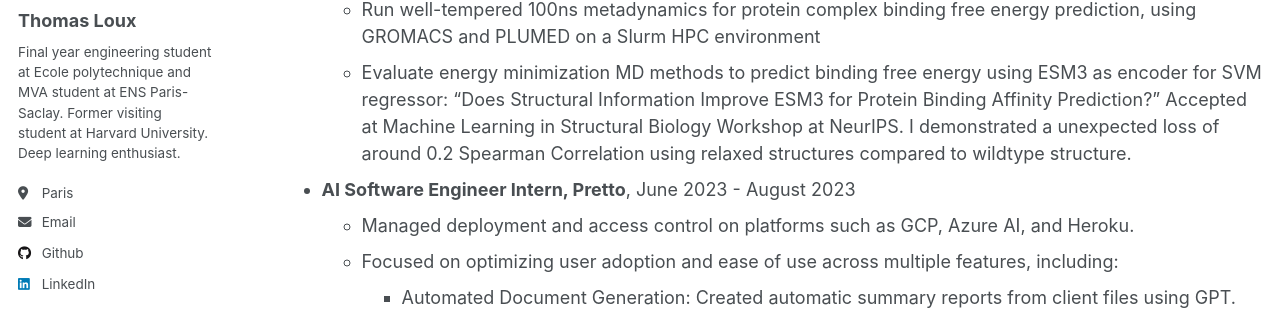
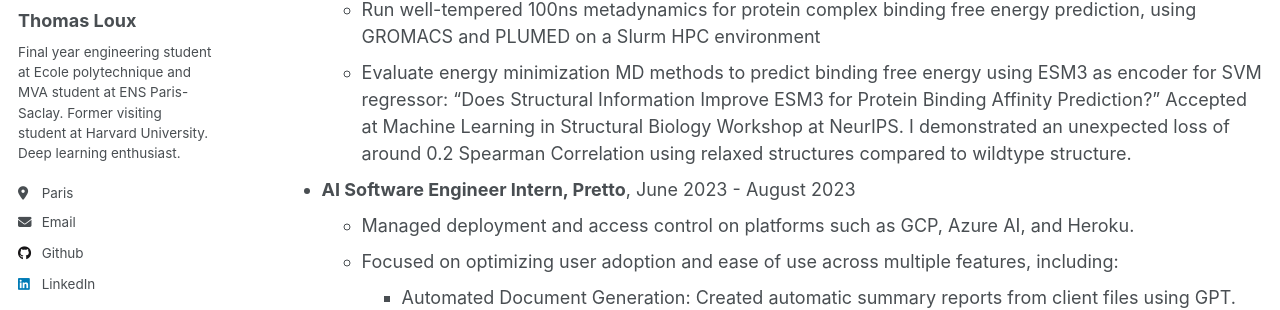
Before and after one commit to thomasloux/thomasloux.github.io, a Jekyll site: the page built from _pages/cv.md, in a window 1280 px wide and 900 px high. Shown: the part 240-550 px from the top of the window. Built offline with Jekyll 4.4.1, drawn with Linux system fonts in a browser that asks for light colours.

Commit message:
correct error

```diff
--- a/_pages/cv.md
+++ b/_pages/cv.md
@@ -13,7 +13,7 @@ Experience
 ======
 - **Research Intern, Shakhnovich Lab, Harvard University**, April 2024 - August 2024
     - Run well-tempered 100ns metadynamics for protein complex binding free energy prediction, using GROMACS and PLUMED on a Slurm HPC environment
-    - Evaluate energy minimization MD methods to predict binding free energy using ESM3 as encoder for SVM regressor: "Does Structural Information Improve ESM3 for Protein Binding Affinity Prediction?" Accepted at Machine Learning in Structural Biology Workshop at NeurIPS. I demonstrated a unexpected loss of around 0.2 Spearman Correlation using relaxed structures compared to wildtype structure.
+    - Evaluate energy minimization MD methods to predict binding free energy using ESM3 as encoder for SVM regressor: "Does Structural Information Improve ESM3 for Protein Binding Affinity Prediction?" Accepted at Machine Learning in Structural Biology Workshop at NeurIPS. I demonstrated an unexpected loss of around 0.2 Spearman Correlation using relaxed structures compared to wildtype structure.
 
 - **AI Software Engineer Intern, Pretto**, June 2023 - August 2023
     - Managed deployment and access control on platforms such as GCP, Azure AI, and Heroku.
```
